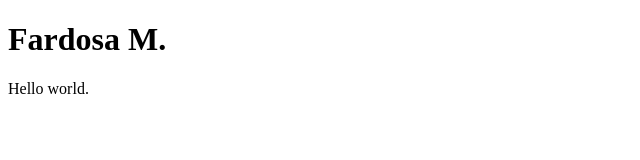
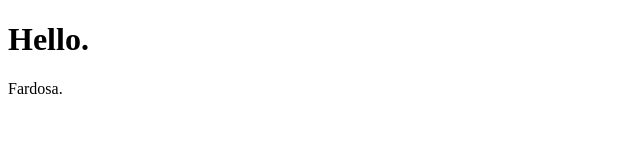
Before and after one commit to Fardosa-M/Fardosa-M.github.io, a plain HTML site: page index.html in a window 1280 px wide. Shown: the whole page, without its empty margins (0-640 px from the left). Drawn offline with Linux system fonts and the light colour scheme.

Commit message:
Update index.html

```diff
--- a/index.html
+++ b/index.html
@@ -5,8 +5,8 @@
    </head>
   <body>
 
-    <h1>Fardosa M.</h1>
-    <p>Hello world.</p>
+    <h1>Hello.</h1>
+    <p>Fardosa.</p>
 
   </body>
 </html>
```
